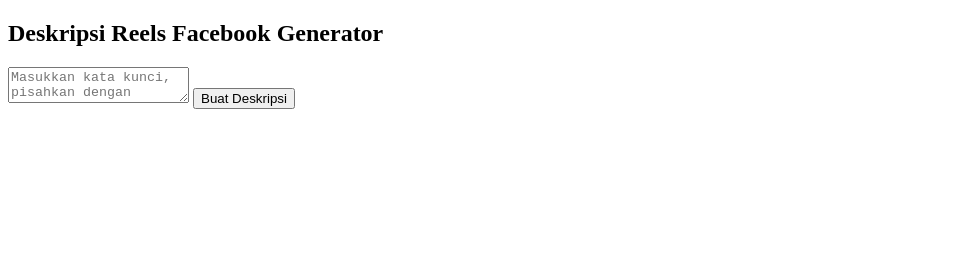
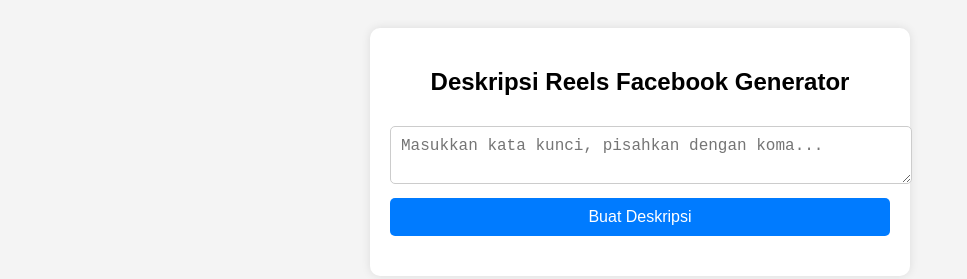
Before and after one commit to abellblog/blog, a plain HTML site: page Deskripsi Reels Facebook Generator/index.html in a window 1280 px wide. Shown: the whole page, without its empty margins (0-967 px from the left). Drawn offline with Linux system fonts and the light colour scheme.

Commit message:
Update index.html

```diff
--- a/Deskripsi Reels Facebook Generator/index.html
+++ b/Deskripsi Reels Facebook Generator/index.html
@@ -4,12 +4,52 @@
     <meta charset="UTF-8">
     <meta name="viewport" content="width=device-width, initial-scale=1.0">
     <title>Deskripsi Reels Facebook Generator</title>
+    <style>
+        body {
+            font-family: Arial, sans-serif;
+            text-align: center;
+            background-color: #f4f4f4;
+            padding: 20px;
+        }
+        .container {
+            background: white;
+            padding: 20px;
+            border-radius: 10px;
+            box-shadow: 0 0 10px rgba(0, 0, 0, 0.1);
+            max-width: 500px;
+            margin: auto;
+        }
+        textarea, button {
+            width: 100%;
+            margin-top: 10px;
+            padding: 10px;
+            font-size: 16px;
+            border-radius: 5px;
+            border: 1px solid #ccc;
+        }
+        button {
+            background: #007bff;
+            color: white;
+            border: none;
+            cursor: pointer;
+        }
+        button:hover {
+            background: #0056b3;
+        }
+        #hasil {
+            margin-top: 20px;
+            font-weight: bold;
+            color: #333;
+        }
+    </style>
 </head>
 <body>
-    <h2>Deskripsi Reels Facebook Generator</h2>
-    <textarea id="keywords" placeholder="Masukkan kata kunci, pisahkan dengan koma..."></textarea>
-    <button id="generateBtn">Buat Deskripsi</button>
-    <p id="hasil"></p>
+    <div class="container">
+        <h2>Deskripsi Reels Facebook Generator</h2>
+        <textarea id="keywords" placeholder="Masukkan kata kunci, pisahkan dengan koma..."></textarea>
+        <button id="generateBtn">Buat Deskripsi</button>
+        <p id="hasil"></p>
+    </div>
 
     <script>
         document.addEventListener("DOMContentLoaded", function() {
```
